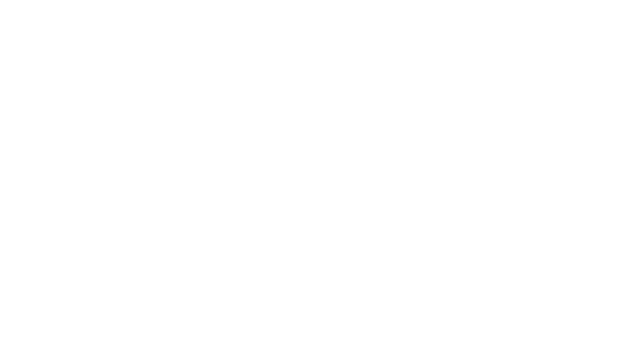
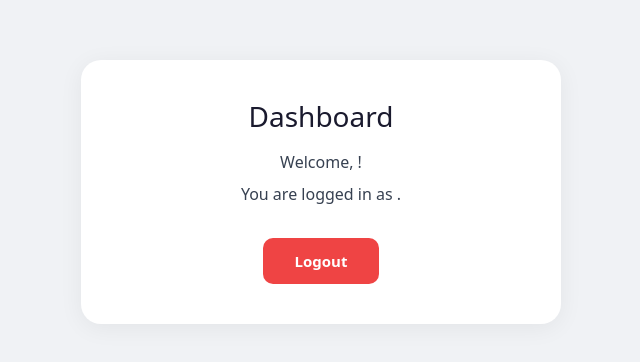
Before and after one commit to G6-PNC-STUDEND-SCORE/G6-PNC-STUDEND-SCORE-FRONT, a Vue app: page /dashboard in a window 1280 px wide. Before the commit this address had no page. Shown: the part 208-570 px from the top of the page, without its empty margins (319-959 px from the left). Built offline with nearby package versions, Linux system fonts and the light colour scheme; no server answers; sample sign-in values are in the browser's storage; the HTML template or start-up script is replaced by a standard one.

Commit message:
create feature login

```diff
--- a/src/css/login.css
+++ b/src/css/login.css
@@ -59,14 +59,39 @@
   text-align: center;
 }
 
-.login-card__error {
+.login-card__error,
+.login-card__success {
   padding: 0.75rem 1rem;
   margin-bottom: 1.25rem;
   font-size: 0.8125rem;
+  border-radius: 0.5rem;
+  display: flex;
+  align-items: center;
+  gap: 0.5rem;
+}
+
+.login-card__error {
   color: #842029;
   background: #f8d7da;
   border: 1px solid #f5c2c7;
-  border-radius: 0.5rem;
+}
+
+.login-card__success {
+  color: #0f5132;
+  background: #d1e7dd;
+  border: 1px solid #badbcc;
+  animation: fadeInUp 0.3s ease-out;
+}
+
+@keyframes fadeInUp {
+  from {
+    opacity: 0;
+    transform: translateY(-4px);
+  }
+  to {
+    opacity: 1;
+    transform: translateY(0);
+  }
 }
 
 /* ----- Form group ----- */
--- /dev/null
+++ b/src/page/dashboard/DashboardPage.vue
@@ -0,0 +1,74 @@
+<template>
+  <div class="dashboard-container">
+    <div class="dashboard-card">
+      <h1>Dashboard</h1>
+      <p>Welcome, {{ auth.user?.name }}!</p>
+      <p>You are logged in as <strong>{{ auth.user?.role }}</strong>.</p>
+      <button class="logout-btn" @click="handleLogout">Logout</button>
+    </div>
+  </div>
+</template>
+
+<script setup lang="ts">
+import { useRouter } from 'vue-router'
+import { useAuthStore } from '@/stores/auth'
+
+const router = useRouter()
+const auth = useAuthStore()
+
+async function handleLogout() {
+  await auth.logout()
+  router.push('/login')
+}
+</script>
+
+<style scoped>
+.dashboard-container {
+  display: flex;
+  align-items: center;
+  justify-content: center;
+  min-height: 100vh;
+  padding: 1rem;
+  background: #f0f2f5;
+}
+
+.dashboard-card {
+  width: 100%;
+  max-width: 480px;
+  padding: 2.5rem 2rem;
+  background: #fff;
+  border-radius: 1.25rem;
+  box-shadow: 0 4px 24px rgba(0, 0, 0, 0.06);
+  text-align: center;
+}
+
+.dashboard-card h1 {
+  margin: 0 0 1rem;
+  font-size: 1.75rem;
+  color: #1a1a2e;
+}
+
+.dashboard-card p {
+  margin: 0 0 0.5rem;
+  font-size: 1rem;
+  color: #374151;
+}
+
+.logout-btn {
+  margin-top: 1.5rem;
+  padding: 0.75rem 2rem;
+  font-size: 0.9375rem;
+  font-weight: 600;
+  color: #fff;
+  background: #ef4444;
+  border: none;
+  border-radius: 0.625rem;
+  cursor: pointer;
+  transition: opacity 0.2s, transform 0.15s;
+}
+
+.logout-btn:hover {
+  opacity: 0.9;
+  transform: translateY(-1px);
+}
+</style>
--- a/src/page/login/LoginPage.vue
+++ b/src/page/login/LoginPage.vue
@@ -13,8 +13,13 @@
       <p class="login-card__subtitle">Sign in to your account to continue</p>
 
       <div v-if="auth.error" class="login-card__error">
-        <i class="bi bi-exclamation-triangle-fill me-1"></i>
+        <i class="bi bi-exclamation-triangle-fill"></i>
         {{ auth.error }}
+      </div>
+
+      <div v-if="loginSuccess" class="login-card__success">
+        <i class="bi bi-check-circle-fill"></i>
+        Login successful! Welcome back.
       </div>
 
       <form @submit.prevent="onSubmit">
@@ -66,7 +71,7 @@
         <button
           type="submit"
           class="login-form__submit"
-          :disabled="auth.loading"
+          :disabled="auth.loading || loginSuccess"
         >
           <template v-if="auth.loading">
             <span class="spinner"></span>
@@ -98,10 +103,15 @@ const auth = useAuthStore()
 const email = ref('')
 const password = ref('')
 const showPassword = ref(false)
+const loginSuccess = ref(false)
+
 async function onSubmit() {
   const success = await auth.login(email.value, password.value)
   if (success) {
+    loginSuccess.value = true
+    await new Promise(resolve => setTimeout(resolve, 2000))
     await router.push('/dashboard')
+    loginSuccess.value = false
   }
 }
 </script>
--- a/src/router/index.ts
+++ b/src/router/index.ts
@@ -6,4 +6,16 @@ const router = createRouter({
   routes,
 })
 
+router.beforeEach((to, _from, next) => {
+  const token = localStorage.getItem('token')
+  const publicPages = ['/login']
+  const authRequired = !publicPages.includes(to.path)
+
+  if (authRequired && !token) {
+    next({ path: '/login' })
+  } else {
+    next()
+  }
+})
+
 export default router
--- a/src/router/routes.ts
+++ b/src/router/routes.ts
@@ -1,6 +1,7 @@
 import type { RouteRecordRaw } from 'vue-router'
 
 const LoginPage = () => import('@/page/login/LoginPage.vue')
+const DashboardPage = () => import('@/page/dashboard/DashboardPage.vue')
 
 export const routes: RouteRecordRaw[] = [
   {
@@ -12,4 +13,9 @@ export const routes: RouteRecordRaw[] = [
     name: 'login',
     component: LoginPage,
   },
+  {
+    path: '/dashboard',
+    name: 'dashboard',
+    component: DashboardPage,
+  },
 ]
```
